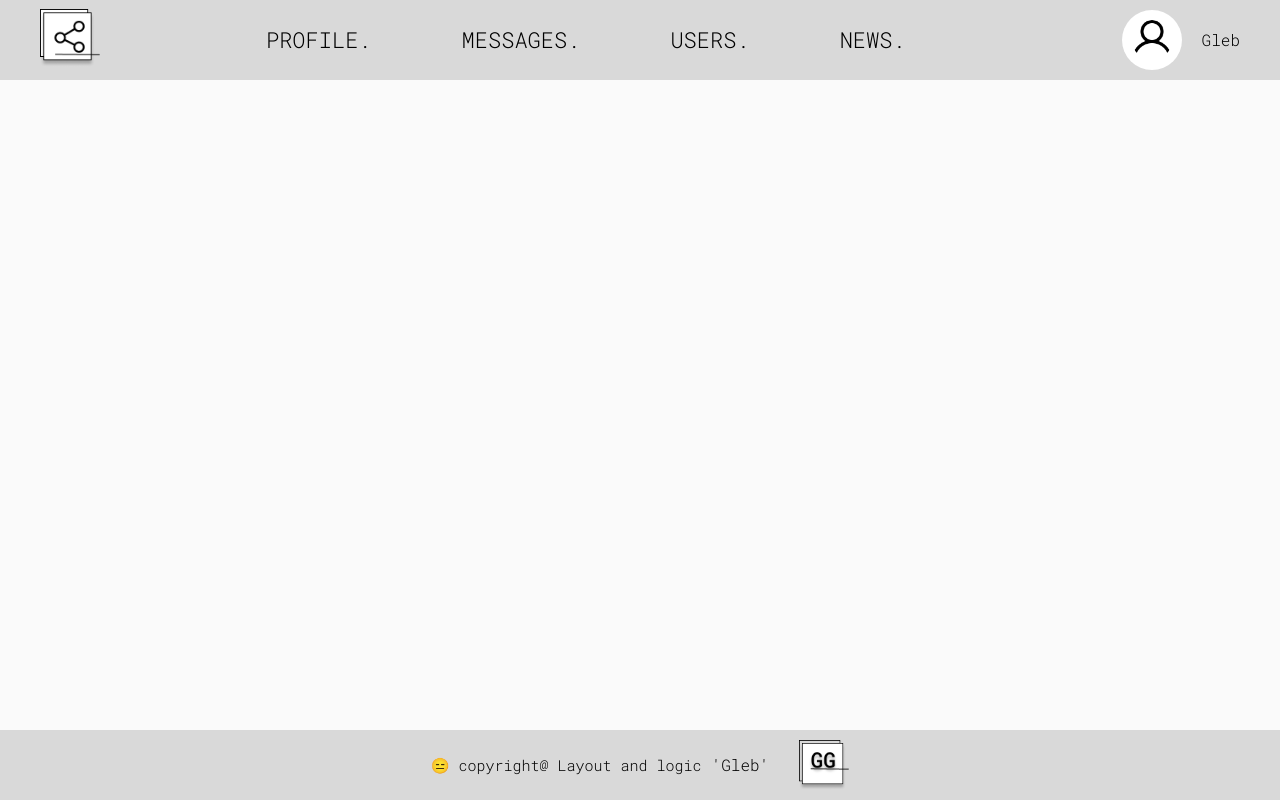
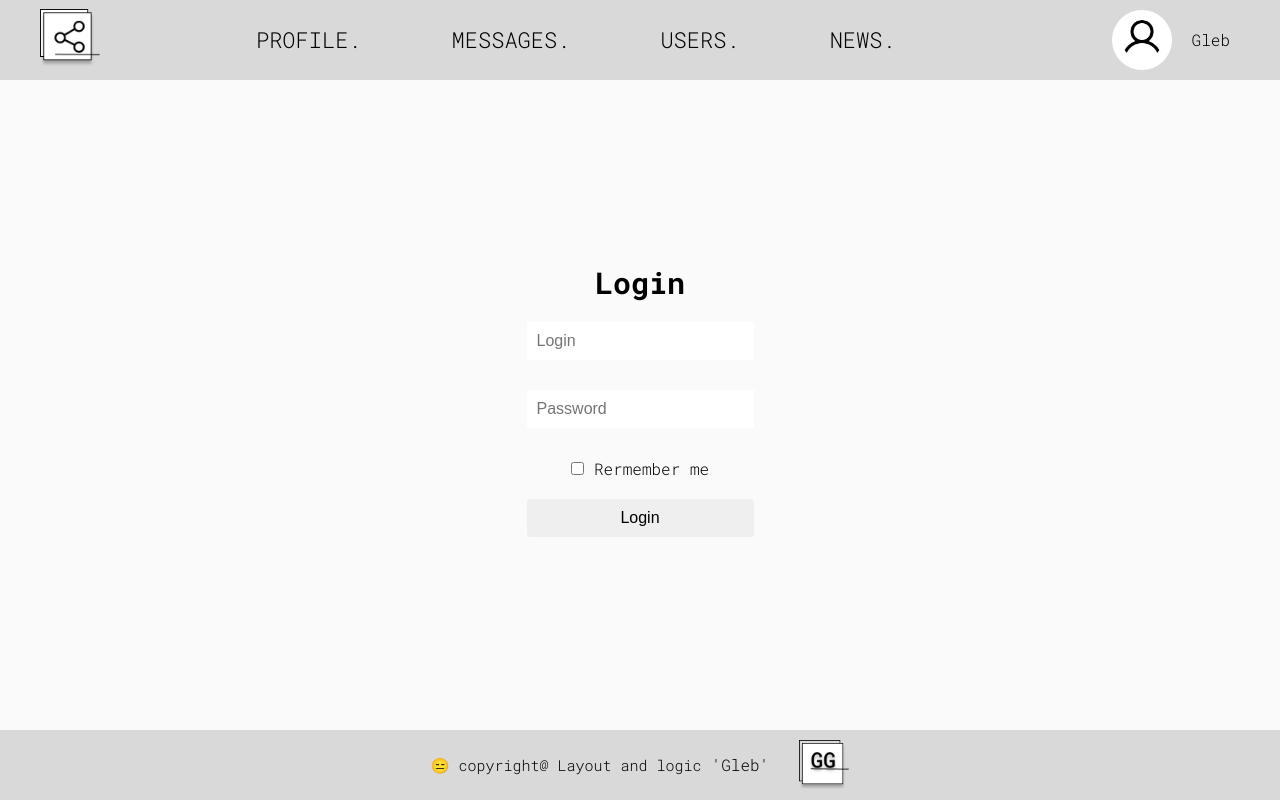
Before and after one commit to GlebGlushchenko/Project-social-network, a React (Create React App) app: page /login in a window 1280 px wide. Built offline with nearby package versions, Linux system fonts and the light colour scheme.

Commit message:
add login page

```diff
--- a/src/App.js
+++ b/src/App.js
@@ -4,7 +4,9 @@ import Footer from './components/Footer/Footer';
 import Nav from './components/Nav/Nav';
 import Profile from './components/Profile/Profile';
 import Messages from './components/Massages/Massages';
+import News from './components/News/News';
 import Users from './components/Users/Users';
+import Login from './components/Login/Login';
 import { Route } from 'react-router-dom';
 
 function App() {
@@ -14,6 +16,8 @@ function App() {
       <Route exact path="/profile" component={Profile} />
       <Route path="/users" component={Users} />
       <Route path="/massages" component={Messages} />
+      <Route path="/news" component={News} />
+      <Route path="/login" component={Login} />
       <Footer />
     </div>
   );
--- a/src/App.scss
+++ b/src/App.scss
@@ -4,6 +4,7 @@
 @import './components/Users/users.scss';
 @import './components/Profile/profile.scss';
 @import './components/ProfilePost/profilePost.scss';
+@import './components/Login/login.scss';
 
 //Paginator
 
--- /dev/null
+++ b/src/components/Login/Login.jsx
@@ -0,0 +1,19 @@
+import React from 'react';
+
+const Login = () => {
+  return (
+    <div className="login__form-wrapper">
+      <h2 className="login__form-title">Login</h2>
+      <input className="login__form-login" type="text" placeholder="Login" />
+      <input className="login__form-passwd" type="text" placeholder="Password" />
+      <label>
+        <input className="login__form-check" type="checkbox" />
+        Rermember me
+      </label>
+
+      <button className="login__form-btn">Login</button>
+    </div>
+  );
+};
+
+export default Login;
--- /dev/null
+++ b/src/components/Login/login.scss
@@ -0,0 +1,51 @@
+.login__form-wrapper {
+  display: flex;
+  flex-direction: column;
+  align-items: center;
+}
+
+.login__form-login {
+  margin-bottom: 30px;
+  padding: 10px;
+  border: none;
+}
+
+.login__form-passwd {
+  margin-bottom: 30px;
+  padding: 10px;
+  border: none;
+}
+
+.login__form-title {
+  font-size: 30px;
+  margin-bottom: 20px;
+}
+
+.login__form-check {
+  margin-right: 10px;
+}
+
+.login__form-btn {
+  border: none;
+  padding: 10px 0px;
+  width: 100%;
+  outline: none;
+  cursor: pointer;
+  border-radius: 3px;
+  transition: background-color 0.2s ease-in-out;
+
+  &:hover {
+    background-color: rgb(165, 165, 165);
+  }
+
+  &:active {
+    opacity: 0.7;
+  }
+}
+
+label {
+  display: flex;
+  justify-content: center;
+  align-items: center;
+  margin-bottom: 20px;
+}
--- a/src/components/Nav/Nav.jsx
+++ b/src/components/Nav/Nav.jsx
@@ -2,8 +2,6 @@ import React from 'react';
 import { NavLink } from 'react-router-dom';
 import logoNav from '../../assets/img/share.png';
 import userAvatar from '../../assets/img/user.png';
-
-
 
 const Nav = () => {
   return (
@@ -24,16 +22,17 @@ const Nav = () => {
               <NavLink to="/users">Users.</NavLink>
             </li>
             <li className="nav__item">
-              <a href="">News.</a>
+              <NavLink to="/news">News.</NavLink>
             </li>
           </ul>
 
-          <div className="nav__login">
+          <NavLink className="nav__login" to="login">
             <div className="nav__login-avatar">
               <img width="40px" src={userAvatar} alt="Avatar" />
             </div>
             <div className="nav__login-name">Gleb</div>
-          </div>
+          </NavLink>
+
           {/* <img src={logoNav2} alt="" /> */}
         </div>
       </div>
--- a/src/components/Nav/nav.scss
+++ b/src/components/Nav/nav.scss
@@ -83,27 +83,33 @@
   display: flex;
   justify-content: center;
   align-items: center;
-  cursor: pointer;
 
   img {
     border-radius: 30px;
     width: 40px;
     height: 40px;
   }
+}
+
+.nav__login {
+  padding: 10px;
+  transition: all 0.2s ease-in-out;
+  display: flex;
+  align-items: center;
 
   &:hover {
-    opacity: 0.6;
+    opacity: 0.7;
+    cursor: pointer;
+
+    .nav__login-name {
+      &::after {
+        width: 100%;
+      }
+    }
   }
 }
 
-.nav__login {
-  display: flex;
-  align-items: center;
-}
-
 .nav__login-name {
-  cursor: pointer;
-
   &::after {
     transition: width 0.2s ease-in-out;
     display: block;
--- /dev/null
+++ b/src/components/News/News.jsx
@@ -0,0 +1,18 @@
+import React from 'react';
+
+const News = () => {
+  const style = {
+    h1: {
+      fontSize: '30px',
+    },
+  };
+  return (
+    <div>
+      <h1 style={style.h1} className="news__title">
+        News
+      </h1>
+    </div>
+  );
+};
+
+export default News;
```
